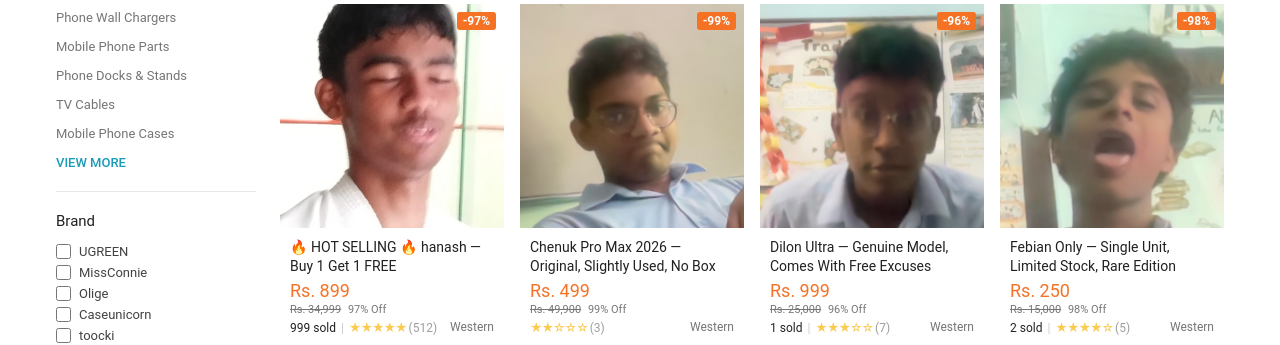
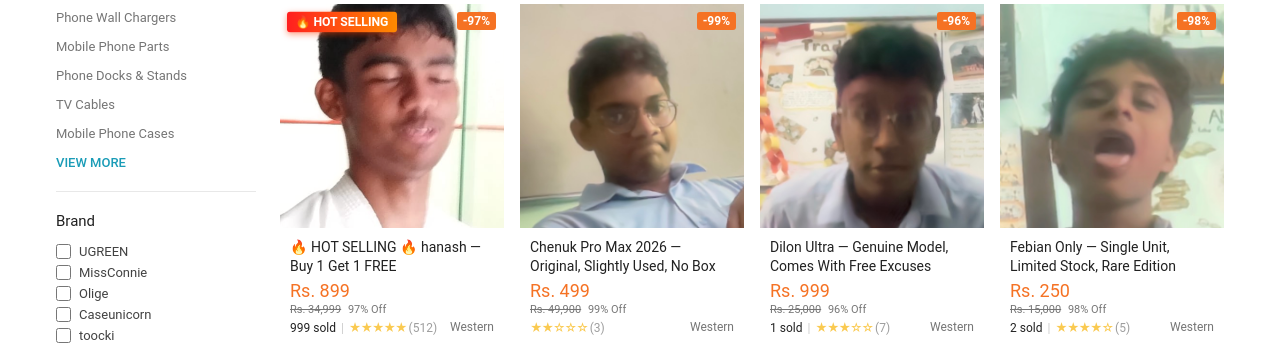
Before and after one commit to mt-technology-pc/selling, a plain HTML site: page index.html in a window 1280 px wide. Shown: the part 330-675 px from the top of the page. Drawn offline with Linux system fonts and the light colour scheme.

Commit message:
Add hot-tag styling with animation effects

```diff
--- a/style.css
+++ b/style.css
@@ -98,6 +98,14 @@ a { text-decoration: none; color: inherit; }
   background: #f57224; color: #fff; font-size: 12px; font-weight: 700;
   padding: 2px 6px; border-radius: 3px;
 }
+.hot-tag {
+  position: absolute; top: 8px; left: 8px;
+  background: linear-gradient(90deg, #ff1f1f, #ff8a00); color: #fff;
+  font-size: 12px; font-weight: 700; padding: 3px 8px; border-radius: 3px;
+  box-shadow: 0 2px 6px rgba(255, 60, 0, .5);
+  animation: hot-pulse 1.2s ease-in-out infinite;
+}
+@keyframes hot-pulse { 50% { transform: scale(1.08); } }
 .discount s { margin-right: 4px; }
 .empty { grid-column: 1 / -1; text-align: center; color: #757575; padding: 60px 0; }
 
```
